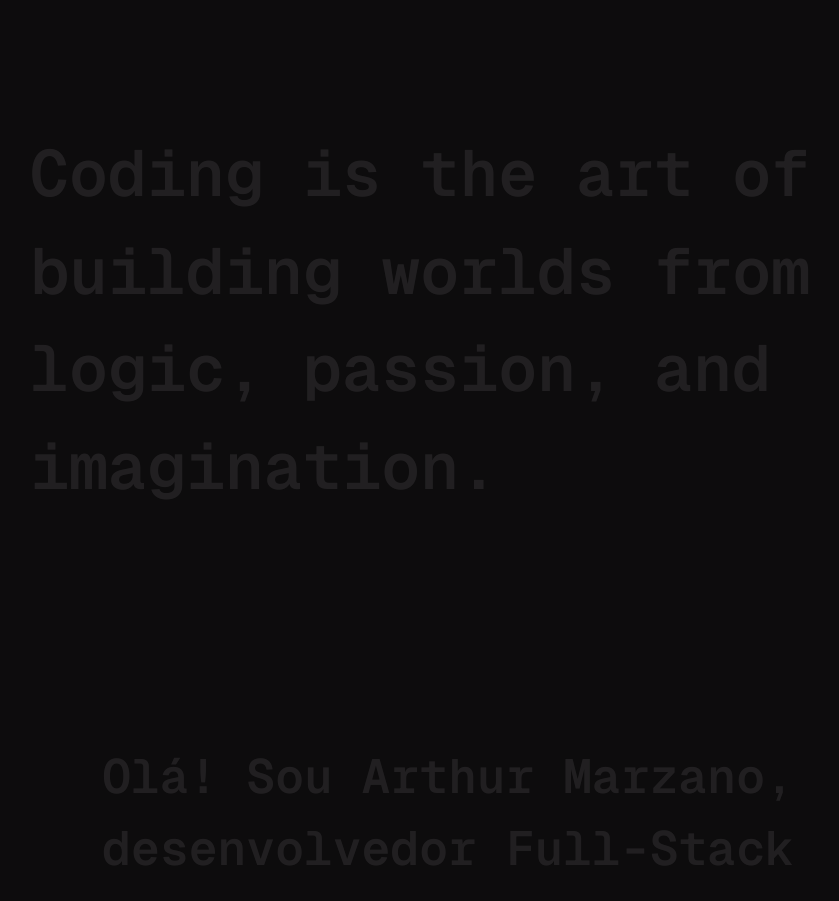
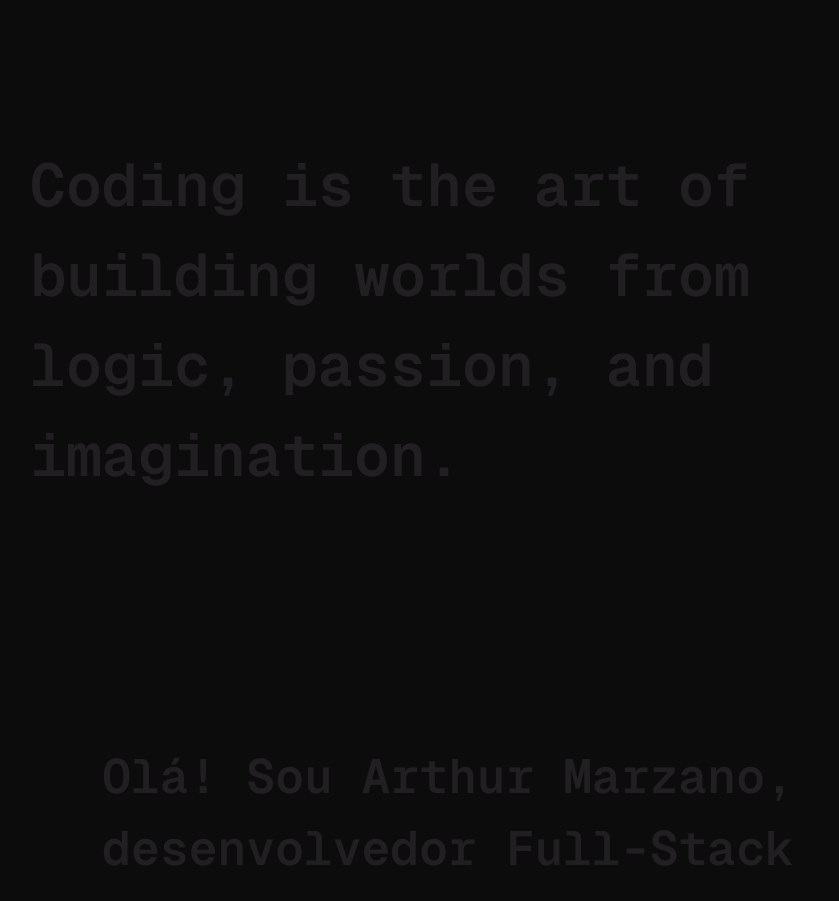
Before and after one commit to Maarzano/M.0, a React (Vite) app: page / in a window 1280 px wide. Shown: the part 900-1801 px from the top of the page, without its empty margins (192-1031 px from the left). Built offline with nearby package versions, Linux system fonts and the light colour scheme; a web font is replaced by a local one.

Commit message:
fix(FraseDia(fontSize))  diminui font-size para não ficar tão grande (6.5rem -> 6rem)

```diff
--- a/src/Pages/Sobre/FraseDia/index.tsx
+++ b/src/Pages/Sobre/FraseDia/index.tsx
@@ -5,7 +5,7 @@ const FraseDia = () => {
     return (
         <Wrapper>
             <div>
-                <ScrollReveal fontSize="6.5rem">
+                <ScrollReveal fontSize="6rem">
                     {/*Essa frase virá de API, é apenas temporário */}
                     Coding is the art of building worlds from logic, passion, and imagination.
                 </ScrollReveal>
```
